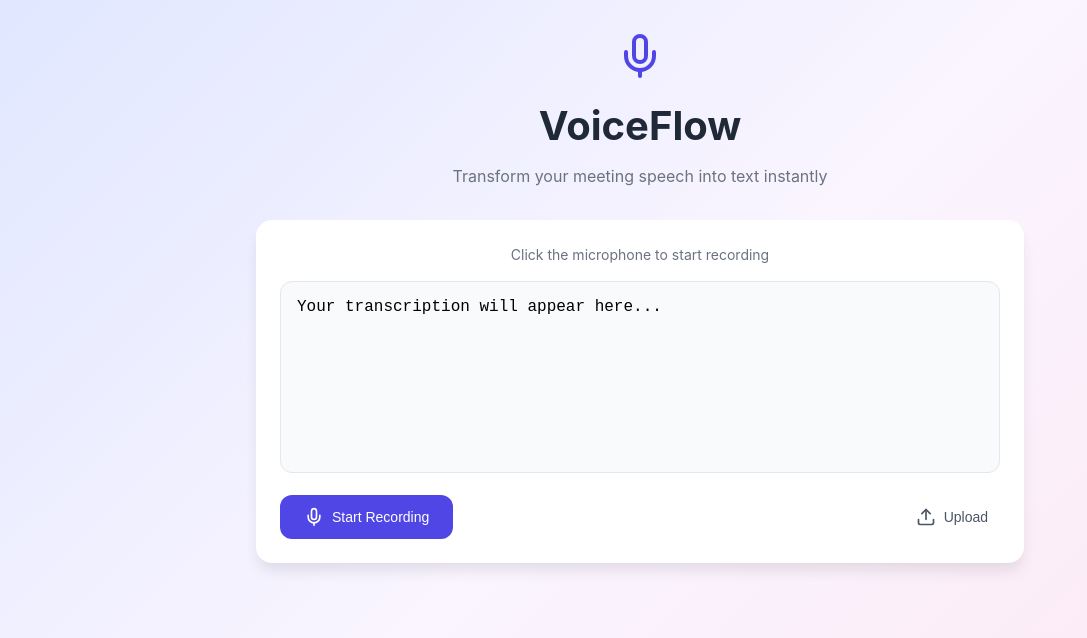
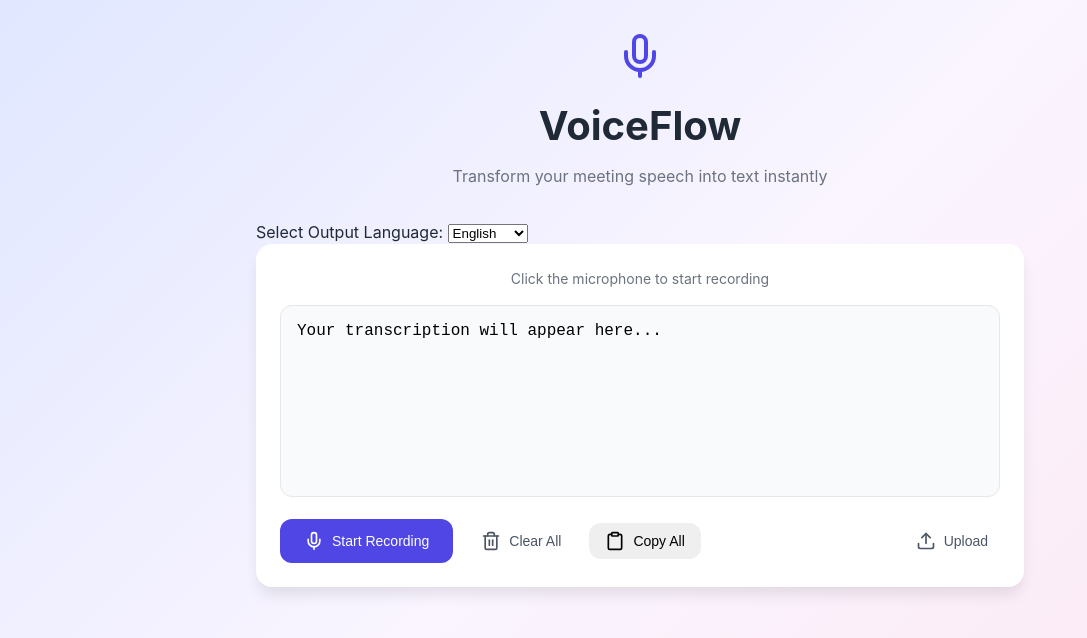
Before and after one commit to IamXiaoYao/A-Real-Time-Speech-Translation-For-Meeting, a React (Vite) app in the folder frontend/src/renderer/: page / in a window 1280 px wide. Shown: the top 638 px of the page, without its empty margins (0-1087 px from the left). Built offline with nearby package versions, Linux system fonts and the light colour scheme.

Commit message:
feat: add clear all and copy

```diff
--- a/frontend/src/renderer/src/App.jsx
+++ b/frontend/src/renderer/src/App.jsx
@@ -1,4 +1,4 @@
-import { Mic, StopCircle, Upload } from "lucide-react";
+import { Clipboard, Mic, StopCircle, Trash2, Upload } from "lucide-react";
 import React, { useEffect, useState } from "react";
 
 function App() {
@@ -6,9 +6,20 @@ function App() {
   const [isRecording, setIsRecording] = useState(false); // Recording state
   const [transcription, setTranscription] = useState(""); // For real-time updates
   const [error, setError] = useState(""); // For error handling
+  const [selectedLanguage, setSelectedLanguage] = useState("en"); // Default to English
+  const [copied, setCopied] = useState(false); // Track copy status
+
+  // Available languages
+  const languages = [
+    { code: "en", name: "English" },
+    { code: "fr", name: "French" },
+    { code: "zh", name: "Chinese" },
+    { code: "es", name: "Spanish" },
+    { code: "de", name: "German" },
+    { code: "ja", name: "Japanese" },
+  ];
 
   useEffect(() => {
-    // Set up a listener for Python's responses
     const handlePythonResponse = (response) => {
       if (response.error) {
         setError(response.error);
@@ -19,35 +30,35 @@ function App() {
       }
     };
 
-    // Add the response listener
     if (window.pythonAPI) {
       window.pythonAPI.onResponse(handlePythonResponse);
     } else {
       console.error("pythonAPI is not available");
     }
 
-    // Cleanup listener on component unmount
     return () => {
       if (window.pythonAPI) {
-        window.pythonAPI.onResponse(() => { }); // Clear the listener
+        window.pythonAPI.onResponse(() => { });
       }
     };
   }, []);
 
   const handleRecord = () => {
     setError("");
-    setTranscription("");
     if (isRecording) {
-      // Stop recording
       setIsRecording(false);
       window.pythonAPI.call("stop_recording");
+
+      // setTimeout(() => {
+      //   setTranscription("");
+      // }, 8000);
     } else {
-      // Start recording
       setIsRecording(true);
-      setText("");
+      // setTranscription("");
       window.pythonAPI.call("record_audio");
     }
   };
+
 
   const handleUpload = async () => {
     setError("");
@@ -70,17 +81,27 @@ function App() {
       const reader = new FileReader();
 
       reader.onload = async () => {
-        const base64Audio = reader.result.split(",")[1]; // Extract base64 data
+        const base64Audio = reader.result.split(",")[1];
         window.pythonAPI.call("transcribe_base64", [base64Audio, file.type]);
       };
 
-      reader.readAsDataURL(file); // Convert to base64
+      reader.readAsDataURL(file);
     } catch (err) {
       console.error("Error uploading file:", err);
       setError("Failed to upload the file.");
     }
   };
 
+  const handleClearText = () => {
+    setTranscription("");
+  };
+
+  const handleCopyText = () => {
+    navigator.clipboard.writeText(transcription).then(() => {
+      setCopied(true);
+      setTimeout(() => setCopied(false), 2000); // Reset "Copied!" after 2 seconds
+    });
+  };
 
   return (
     <div className="app">
@@ -97,6 +118,18 @@ function App() {
             </p>
           </header>
 
+          {/* Language Selection - Moved to Top */}
+          <div className="language-selector">
+            <label>Select Output Language: </label>
+            <select value={selectedLanguage} onChange={(e) => setSelectedLanguage(e.target.value)}>
+              {languages.map((lang) => (
+                <option key={lang.code} value={lang.code}>
+                  {lang.name}
+                </option>
+              ))}
+            </select>
+          </div>
+
           {/* Main Content */}
           <div className="main-content">
             <div className="recording-status">
@@ -110,6 +143,7 @@ function App() {
               )}
             </div>
 
+            {/* Scrollable Transcription Box */}
             <textarea
               value={transcription || "Your transcription will appear here..."}
               readOnly
@@ -122,12 +156,17 @@ function App() {
             {/* Controls */}
             <div className="controls">
               <div className="controls-left">
-                <button
-                  onClick={handleRecord}
-                  className={`btn btn-primary ${isRecording ? "recording" : ""}`}
-                >
+                <button onClick={handleRecord} className={`btn btn-primary ${isRecording ? "recording" : ""}`}>
                   {isRecording ? <StopCircle /> : <Mic />}
                   {isRecording ? "Stop" : "Start Recording"}
+                </button>
+                <button onClick={handleClearText} className="btn btn-icon">
+                  <Trash2 />
+                  <span>Clear All</span>
+                </button>
+                <button onClick={handleCopyText} className="btn btn-secondary">
+                  <Clipboard />
+                  <span>{copied ? "Copied!" : "Copy All"}</span>
                 </button>
               </div>
 
```
Also changed, not shown: frontend/src/renderer/src/assets/main.css (+7 -1 lines), 1 other file (tests, documents, lock files or other folders).
